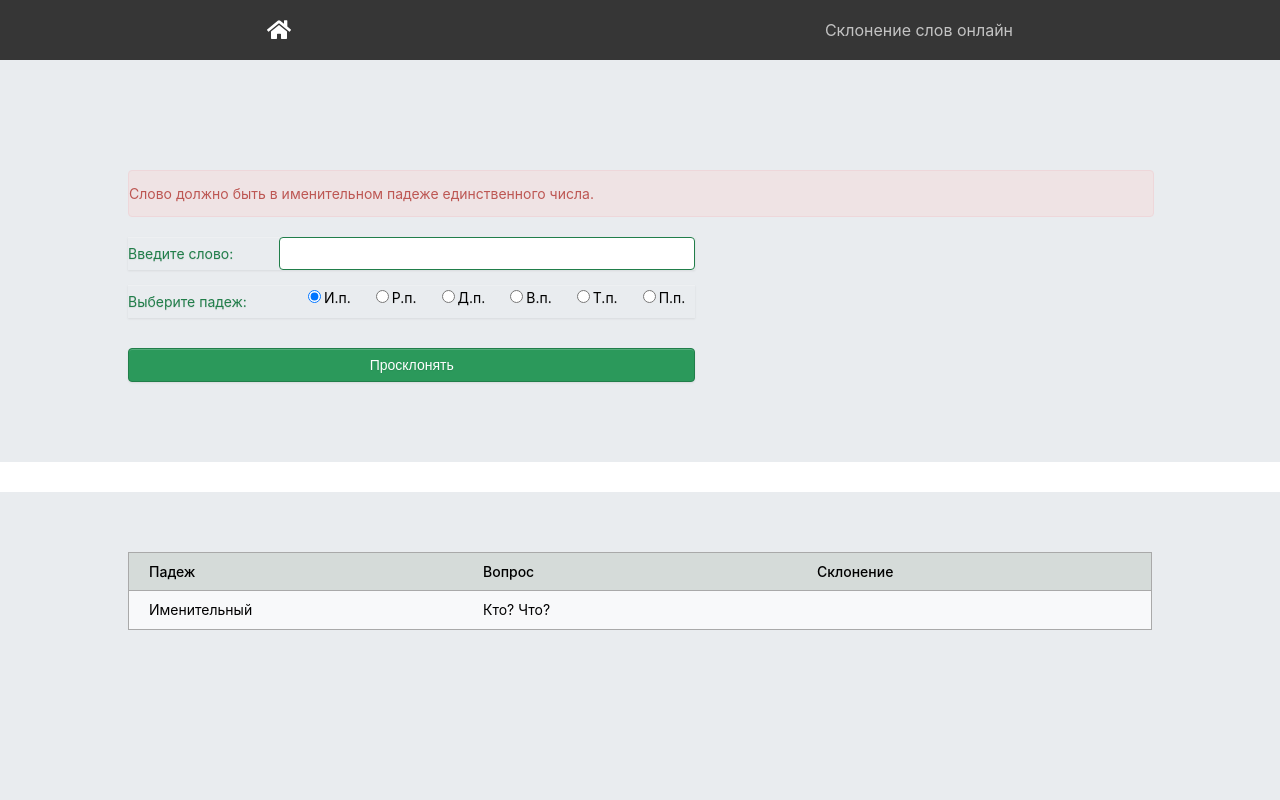
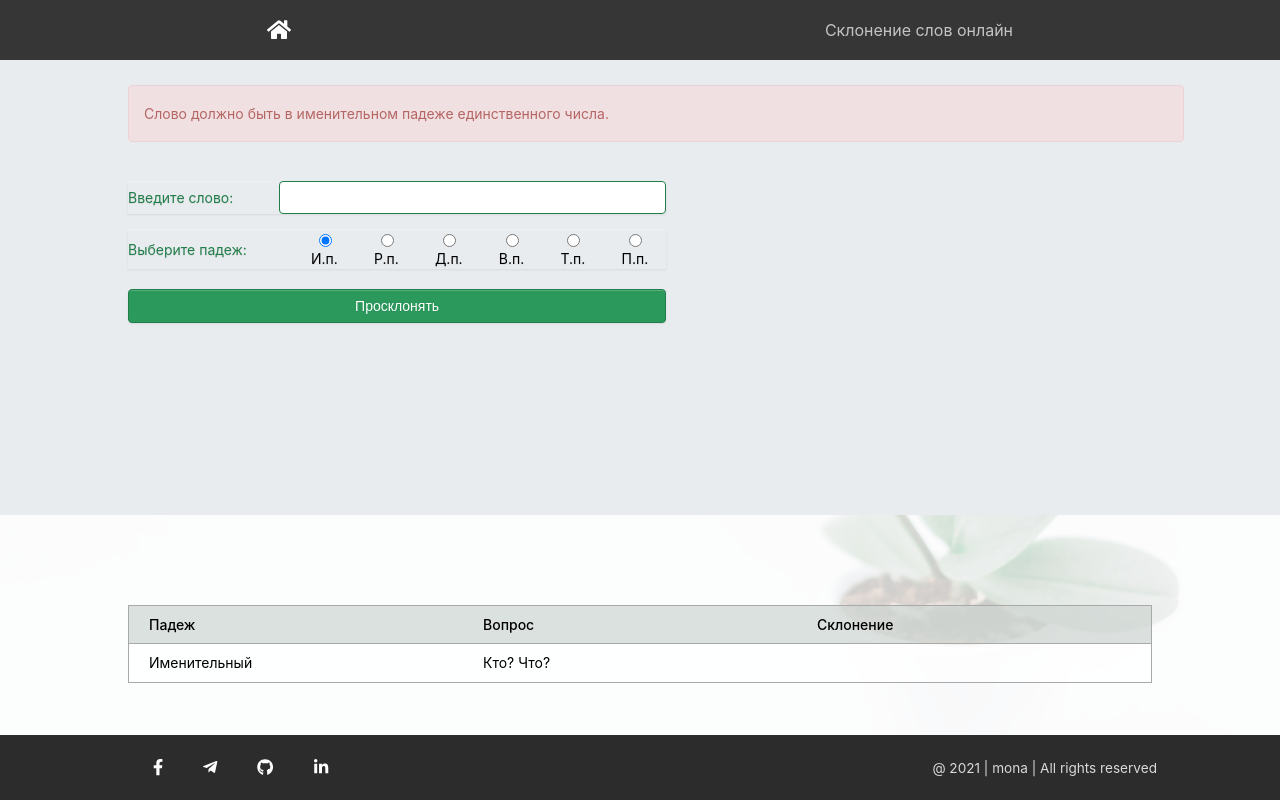
Before and after one commit to MonaMag/gnivc-test, a React (Create React App) app: page / in a window 1280 px wide. Shown: the top 800 px of the page. Built offline with nearby package versions, Linux system fonts and the light colour scheme.

Commit message:
refactor

```diff
--- a/src/App.css
+++ b/src/App.css
@@ -1,3 +1,4 @@
 .App {
     text-align: center;
+    box-sizing: border-box;
 }
--- a/src/App.tsx
+++ b/src/App.tsx
@@ -21,12 +21,6 @@ function App() {
                 <FormContainer/>
                 <Cases/>
                 <Footer/>
-                {/*<Routes>
-                <Route path={'/'} element={<FormContainer/>}/>
-                <Route path={'/formContainer'} element={<FormContainer/>}/>
-                <Route path={'/404'} element={<h1>404: PAGE NOT FOUND</h1>}/>
-                <Route path={'*'} element={<Navigate to={'/404'}/>}/>
-            </Routes>*/}
             </div>
         </div>
     );
--- a/src/components/cases/Cases.module.css
+++ b/src/components/cases/Cases.module.css
@@ -1,6 +1,4 @@
 .container {
-    background-color: #e9ecef;
-    height: 500px;
     margin-top: 30px;
     width: 100%;
     padding-top: 60px;
@@ -12,6 +10,20 @@
     grid-template-rows: 1fr 1fr;
     width: 80%;
     margin: 0 auto;
+}
+
+.container::after {
+    content: "";
+    background-image: url('../../assets/img/fon7.jpg');
+    background-repeat: no-repeat;
+    background-size: cover;
+    opacity: 0.2;
+    top: 0;
+    left: 0;
+    bottom: 0;
+    right: 0;
+    position: absolute;
+    z-index: -1;
 }
 
 .headerTable {
@@ -45,8 +57,9 @@
 .wordCopy {
     margin-left: 15px;
 }
+
 .wordCopy:hover {
-   color: #bd5753;
+    color: rgb(33, 126, 74);
 }
 
 .tooltip {
@@ -54,11 +67,11 @@
     visibility: hidden;
     margin-left: 8px;
     font-size: 11px;
-    color: #bd5753;
+    color: rgb(33, 126, 74);
     padding: 4px;
     opacity: 0.6;
 }
 
-.tooltipOnHover:hover + .tooltip{
+.tooltipOnHover:hover + .tooltip {
     visibility: visible;
 }
--- a/src/components/footer/Footer.module.css
+++ b/src/components/footer/Footer.module.css
@@ -1,7 +1,11 @@
 .footerBlock {
     background-color: #2c2c2c;
+    width: 100%;
     height: 55px;
     padding: 5px;
+    position: fixed;
+    bottom: 0;
+    z-index: 3;
 }
 
 .footerContainer {
@@ -27,7 +31,6 @@ a {
     text-decoration: none;
     background-color: transparent;
     cursor: pointer;
-
 }
 
 a:hover {
--- a/src/components/formContainer/FormContainer.module.css
+++ b/src/components/formContainer/FormContainer.module.css
@@ -1,4 +1,4 @@
-.container {
+.formContainer {
     background-color: #e9ecef;
     padding-top: 55px;
     margin-top: 30px;
@@ -7,7 +7,7 @@
 
 .formBlock {
     width: 80%;
-    height: 100%;
+    height: 400px;
     margin: 0 auto;
     display: flex;
     flex-direction: column;
@@ -16,14 +16,24 @@
 }
 
 .explanation {
-    border: 1px solid #eed7da;
+    background-color: #f2dede;
+    color: #a94442;
     width: 100%;
     text-align: start;
     font-size: 14px;
-    background-color: rgba(242, 222, 222, 0.63);
-    color: #bd5753;
     border-radius: 4px;
     margin-bottom: 20px;
+    padding: 5px 15px;
+    border: 1px solid #ebccd1;
+    opacity: 0.8;
+}
+
+.formWithImg {
+    display: flex;
+    justify-content: space-between;
+    align-items: center;
+    width: 100%;
+    flex-wrap: nowrap;
 }
 
 .inputGroup {
@@ -41,23 +51,21 @@
     outline: none;
     font-size: 14px;
     padding: 2px 15px;
-    border: 1px solid rgb( 33, 126, 74 );
+    border: 1px solid rgb(33, 126, 74);
 }
 
 .radioGroup {
     width: 100%;
-    margin-bottom: 10px;
     display: flex;
     justify-content: flex-start;
-    flex-wrap: wrap;
+    flex-wrap: nowrap;
     font-size: 14px;
-   /* background-color: rgb( 43, 153, 91 );*/
     text-shadow: 0 1px 1px rgba(0, 0, 0, 0.075);
     box-shadow: inset 0 1px 0 rgba(255, 255, 255, 0.2), 0 1px 2px rgba(0, 0, 0, 0.08);
 }
 
 .groupTitle {
-    color: rgb( 33, 126, 74 );
+    color: rgb(33, 126, 74);
     text-align: start;
     align-self: center;
     font-size: 14px;
@@ -72,25 +80,33 @@
     padding: 2px 5px;
     margin: 0 5px;
 }
+
 .buttonBlock {
     border: 1px solid;
     width: 100%;
 }
+
 .btn {
     color: #fff;
-    width:100%;
+    width: 100%;
     text-align: center;
     font-size: 14px;
     padding: 8px 16px;
     margin: 20px auto;
     border-radius: 4px;
     text-shadow: 0 1px 1px rgba(0, 0, 0, 0.075);
-    background-color: rgb( 43, 153, 91 );
-    border: 1px solid rgb( 33, 126, 74 );
+    background-color: rgb(43, 153, 91);
+    border: 1px solid rgb(33, 126, 74);
     box-shadow: inset 0 1px 0 rgba(255, 255, 255, 0.2), 0 1px 2px rgba(0, 0, 0, 0.08);
 }
+
 .btn:hover {
     background-color: #54b259;
+}
+
+.formImg {
+    width: 50%;
+    height: 200px;
 }
 
 @media screen and (max-width: 700px) {
@@ -98,9 +114,18 @@
         width: 100%;
         flex-wrap: wrap;
         padding-top: 10px;
+    }
 
-    }
     .inputGroupControl {
         height: 30px;
     }
+
+    .formWithImg {
+        flex-wrap: wrap;
+        width: 100%;
+    }
+
+    .formImg {
+        width: 100%;
+    }
 }
--- a/src/components/formContainer/FormContainer.tsx
+++ b/src/components/formContainer/FormContainer.tsx
@@ -6,15 +6,15 @@ import {setDeclination, setDeclinedWord, setName, setQuestions, setWord} from '.
 import {DeclinationType, QuestionsType} from '../../redux/types/inflectionType';
 import s from './FormContainer.module.css'
 import {Form} from "./form/Form";
-import {RequestStatusType, setStatus} from "../../redux/app-reducer";
+import {setStatus} from "../../redux/app-reducer";
 
 
 function FormContainer(): JSX.Element {
     const dispatch = useDispatch();
+
     const word = useSelector<AppStateType, string>(state => state.inflection.word);
     const currentDeclination = useSelector<AppStateType, DeclinationType>(state => state.inflection.declination);
     const currentQuestions = useSelector<AppStateType, QuestionsType>(state => state.inflection.questions);
-    const status = useSelector<AppStateType, RequestStatusType>(state => state.app.status)
     const {toCase, cases} = useWordCase();
 
     const onInputChange = useCallback((e: ChangeEvent<HTMLInputElement>) => {
@@ -43,53 +43,15 @@ function FormContainer(): JSX.Element {
 
     return (
         <div className={s.container}>
-            {/* <div className={s.formBlock}>
-                <div className={s.explanation}>
-                    <p>Слово должно быть в именительном падеже единственного числа.</p>
-                </div>
-                <div className={s.formContainer}>
-                    <div className={s.formText}>
-                        <span>Введите слово:  </span>
-                    </div>
-
-                    <div className={s.formInput}>
-                        <input type="text" value={word} onChange={onInputChange}/>
-                    </div>
-                </div>
-                <div>
-                <div className={s.formSelect}>
-                    <span>Выберите падеж: </span>
-                    <div className={s.formRadio}>
-                        {cases.map((value, index) => (
-                                <label key={value + '-' + index}><input type="radio"
-                                              checked={currentDeclination === value.value}
-                                              value={value.value} slot={value.questions} name={value.name}
-                                              onChange={onOptionChange} onKeyPress={onPressEnter}
-                                />{value.label}</label>
-                            )
-                        )
-                        }
-                    </div>
-                </div>
-                    <div className={s.formButton}>
-                        <button className={s.button}
-                                onClick={() => getInflectedWord(word, currentDeclination, currentQuestions)
-                                }>Просклонять
-                        </button>
-                    </div>
-                </div>
-            </div>*/}
             <Form
                 cases={cases}
                 word={word}
-                status={status}
                 currentDeclination={currentDeclination}
                 currentQuestions={currentQuestions}
                 onInputChange={onInputChange}
                 onOptionChange={onOptionChange}
                 onPressEnter={onPressEnter}
                 getInflectedWord={getInflectedWord}
-
             />
         </div>
     )
--- a/src/components/formContainer/form/Form.tsx
+++ b/src/components/formContainer/form/Form.tsx
@@ -2,12 +2,10 @@ import React, {ChangeEvent} from 'react'
 import s from '../FormContainer.module.css'
 import {CasesType} from "../../../hooks/useWordCase";
 import {DeclinationType, QuestionsType} from "../../../redux/types/inflectionType";
-import {RequestStatusType} from "../../../redux/app-reducer";
 
 export type FormPropsType = {
     cases: CasesType[]
     word: string
-    status: RequestStatusType
     currentQuestions: QuestionsType
     currentDeclination: DeclinationType
     onInputChange: (e: ChangeEvent<HTMLInputElement>) => void
@@ -18,7 +16,6 @@ export type FormPropsType = {
 export const Form = ({
                          cases,
                          word,
-                         status,
                          currentDeclination,
                          currentQuestions,
                          onInputChange,
@@ -28,17 +25,19 @@ export const Form = ({
                      }: FormPropsType) => {
 
     return (
-        <div className={s.container}>
+        <div className={s.formContainer}>
             <div className={s.formBlock}>
                 <div className={s.explanation}>
                     <p>Слово должно быть в именительном падеже единственного числа.</p>
                 </div>
+                <div className={s.formWithImg}>
                     <div>
                         <div className={s.inputGroup}>
                             <div className={s.groupTitle}>Введите слово:</div>
                             <input className={s.inputGroupControl} type="text" value={word} onChange={onInputChange}
                                    autoFocus/>
                         </div>
+
                         <div className={s.radioGroup}>
                             <div className={s.groupTitle}>Выберите падеж:
                             </div>
@@ -60,7 +59,11 @@ export const Form = ({
                         <input type="button" className={s.btn} value="Просклонять"
                                onClick={() => getInflectedWord(word, currentDeclination, currentQuestions)
                                }/>
+                    </div>
 
+                    <div className={s.formImg}>
+
+                    </div>
 
                 </div>
             </div>
--- a/src/components/header/Header.module.css
+++ b/src/components/header/Header.module.css
@@ -13,7 +13,6 @@
 
 .navLinkIcon {
     color: white;
-
 }
 
 .navLinkIcon:hover {
```
Also changed, not shown: src/components/cases/Cases.tsx (+6 -7 lines), src/components/footer/Footer.tsx (+7 -7 lines), src/assets/img/fon7.jpg (added), 1 other file (tests, documents, lock files or other folders). Lines whose indentation alone changed are shown as unchanged.
